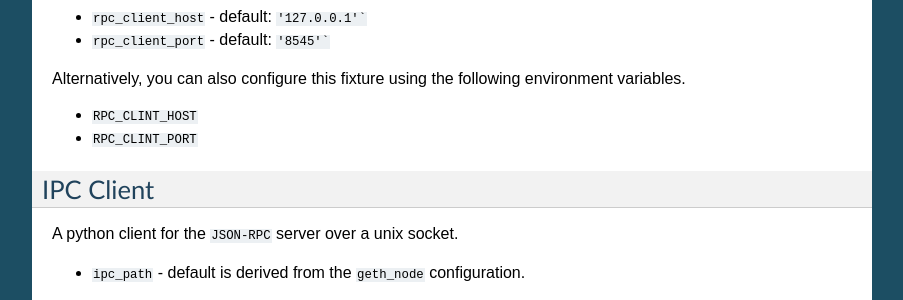
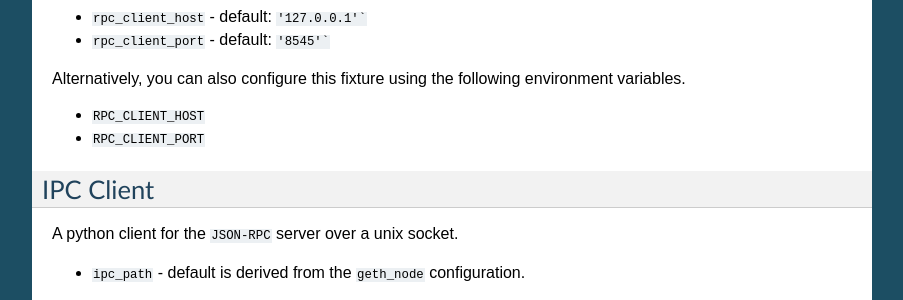
Before and after one commit to ethereum/populus, a Sphinx documentation site: the page built from docs/populus.testing-fixtures.rst, in a window 1280 px wide and 900 px high, scrolled down 1613 px. Shown: the part 150-450 px from the top of the window, without its empty margins (198-1101 px from the left). Built offline with Sphinx 7.4.7, drawn with Linux system fonts in a browser that asks for light colours; pages that are not in the unit, such as notebooks, are missing from menus.

Commit message:
Fixture docs typo: CLINT -> CLIENT

```diff
--- a/docs/populus.testing-fixtures.rst
+++ b/docs/populus.testing-fixtures.rst
@@ -100,8 +100,8 @@ the following variables at the top level of your module.
 Alternatively, you can also configure this fixture using the following
 environment variables.
 
-* ``RPC_CLINT_HOST``
-* ``RPC_CLINT_PORT``
+* ``RPC_CLIENT_HOST``
+* ``RPC_CLIENT_PORT``
 
 
 IPC Client
```
